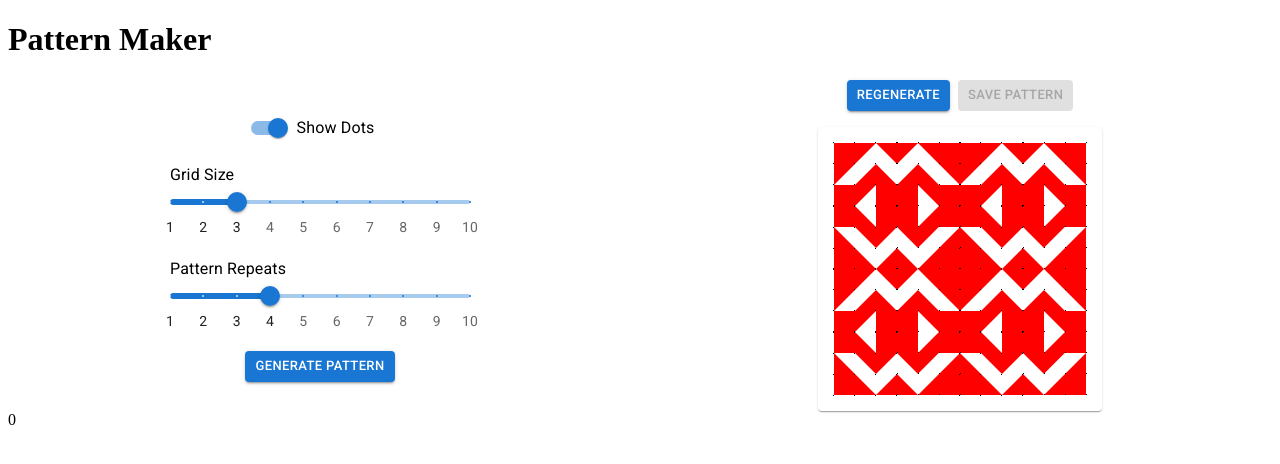
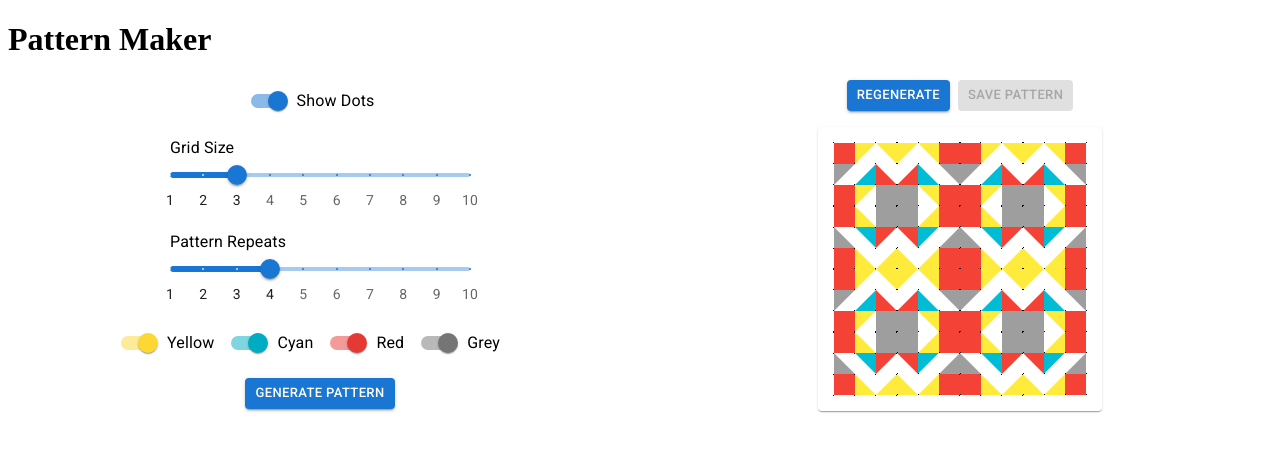
Before and after one commit to poundsignprojects/react-patterns, a Next.js app: page / in a window 1280 px wide. Shown: the top 464 px of the page. Built offline with nearby package versions, Linux system fonts and the light colour scheme.

Commit message:
working configurator with dots, size and colors

```diff
--- a/app/configurator.js
+++ b/app/configurator.js
@@ -6,6 +6,56 @@ import { TextField, Switch, FormControlLabel, Slider } from '@mui/material';
 import { Box } from '@mui/system';
 import Button from '@mui/material/Button';
 import Typography from '@mui/material/Typography';
+import { alpha, styled } from '@mui/material/styles';
+import { yellow, cyan, red, grey } from '@mui/material/colors';
+
+const YellowSwitch = styled(Switch)(({ theme }) => ({
+  '& .MuiSwitch-switchBase.Mui-checked': {
+    color: yellow[600],
+    '&:hover': {
+      backgroundColor: alpha(yellow[600], theme.palette.action.hoverOpacity),
+    },
+  },
+  '& .MuiSwitch-switchBase.Mui-checked + .MuiSwitch-track': {
+    backgroundColor: yellow[600],
+  },
+}));
+
+const CyanSwitch = styled(Switch)(({ theme }) => ({
+  '& .MuiSwitch-switchBase.Mui-checked': {
+    color: cyan[600],
+    '&:hover': {
+      backgroundColor: alpha(cyan[600], theme.palette.action.hoverOpacity),
+    },
+  },
+  '& .MuiSwitch-switchBase.Mui-checked + .MuiSwitch-track': {
+    backgroundColor: cyan[600],
+  },
+}));
+
+const RedSwitch = styled(Switch)(({ theme }) => ({
+  '& .MuiSwitch-switchBase.Mui-checked': {
+    color: red[600],
+    '&:hover': {
+      backgroundColor: alpha(red[600], theme.palette.action.hoverOpacity),
+    },
+  },
+  '& .MuiSwitch-switchBase.Mui-checked + .MuiSwitch-track': {
+    backgroundColor: red[600],
+  },
+}));
+
+const GreySwitch = styled(Switch)(({ theme }) => ({
+  '& .MuiSwitch-switchBase.Mui-checked': {
+    color: grey[600],
+    '&:hover': {
+      backgroundColor: alpha(grey[600], theme.palette.action.hoverOpacity),
+    },
+  },
+  '& .MuiSwitch-switchBase.Mui-checked + .MuiSwitch-track': {
+    backgroundColor: grey[600],
+  },
+}));
 
 
 function RegeneratePattern(regenerateFunc, settings) {
@@ -14,11 +64,7 @@ function RegeneratePattern(regenerateFunc, settings) {
 }
 
 export default function Configurator({regenerateFunc}) {
-  const [settings, setSettingsObj] = useState({ gridSize: 3, patternSize: 4, showDots: true });
-  const [gridSize, setGridSize] = useState(3);
-  const [patternSize, setPatternSize] = useState(4);
-  const [patternNum, setPatternNum] = useState(0);
-  // const [showDots, setShowDots] = useState(true);
+  const [settings, setSettingsObj] = useState({ gridSize: 3, patternSize: 4, showDots: true, colors:['yellow', 'cyan', 'red', 'grey'] });
   const marks = [
     {value: 1, label: '1',},
     {value: 2, label: '2',},
@@ -31,6 +77,20 @@ export default function Configurator({regenerateFunc}) {
     {value: 9, label: '9',},
     {value: 10, label: '10',},
   ];
+
+  function AddColor(color) {
+    const newColorArr = settings['colors'].map((x) => x);
+    newColorArr.push(color);
+
+    UpdateSettings('colors', newColorArr);
+  }
+
+  function RemoveColor(color) {
+    const newColorArr = [];
+    settings['colors'].forEach(colorSetting => {if(colorSetting != color) {newColorArr.push(colorSetting)}});
+
+    UpdateSettings('colors', newColorArr);
+  }
 
   function UpdateSettings(setting, newValue) {
     const newSettings = {};
@@ -85,6 +145,14 @@ export default function Configurator({regenerateFunc}) {
           </Box>
         </Grid>
         <Grid item xs>
+          <Box sx={{ width: 400 }}>
+          <FormControlLabel control={<YellowSwitch defaultChecked />} label="Yellow" onClick={() => { settings['colors'].indexOf('yellow') > -1 ? RemoveColor('yellow') : AddColor('yellow') }} />
+          <FormControlLabel control={<CyanSwitch defaultChecked />} label="Cyan" onClick={() => { settings['colors'].indexOf('cyan') > -1 ? RemoveColor('cyan') : AddColor('cyan') }} />
+          <FormControlLabel control={<RedSwitch defaultChecked />} label="Red" onClick={() => { settings['colors'].indexOf('red') > -1 ? RemoveColor('red') : AddColor('red') }} />
+          <FormControlLabel control={<GreySwitch defaultChecked />} label="Grey" onClick={() => { settings['colors'].indexOf('grey') > -1 ? RemoveColor('grey') : AddColor('grey') }} />
+          </Box>
+        </Grid>
+        <Grid item xs>
           <Button variant='contained' size='small' onClick={() => RegeneratePattern(regenerateFunc, settings)}>Generate Pattern</Button>
         </Grid>
       </Grid>
--- a/app/pattern-app.js
+++ b/app/pattern-app.js
@@ -24,46 +24,50 @@ function Dots({showDots}) {
   );
 }
 
-function Shape({ shapeNum }) {
+function Shape({ shapeNum, shapeColor }) {
   let shapeName;
   switch(shapeNum) {
     case 1:
-      shapeName = "triangle triangle-1";
+      shapeName = "shape triangle triangle-1";
       break;
     case 2:
-      shapeName = "triangle triangle-2";
+      shapeName = "shape triangle triangle-2";
       break;
     case 3:
-      shapeName = "triangle triangle-3";
+      shapeName = "shape triangle triangle-3";
       break;
     case 4:
-      shapeName = "triangle triangle-4";
+      shapeName = "shape triangle triangle-4";
       break;
     case 5:
-      shapeName = "square";
+      shapeName = "shape square";
       break;
     default:
       shapeName = "";
   }
+
+  shapeName += " shape-" + shapeColor;
+
   return(
     <div className={ shapeName }></div>
   );
 }
 
-function GridSquare({ shapeNum, showDots }) {
+function GridSquare({ shapeNum, showDots, shapeColor }) {
   return (
     <div className='grid-square'>
       <Dots showDots={showDots} />
-      <Shape shapeNum={shapeNum} />
+      <Shape shapeNum={shapeNum} shapeColor={shapeColor} />
     </div>
   );
 }
 
-function GridRow({ shapes, showDots }) {
+function GridRow({ shapes, colors, showDots }) {
   return (
     <div className='grid-row'>
-      {shapes.map((num) => {
-        return <GridSquare shapeNum={num} showDots={showDots} />
+      {shapes.map((num, idx) => {
+        // console.log("idx", idx, colors[idx]);
+        return <GridSquare shapeNum={num} showDots={showDots} shapeColor={colors[idx]} />
       })}
     </div>
   );
@@ -72,7 +76,7 @@ function GridRow({ shapes, showDots }) {
 // Returns a an array of numbers of {num} length
 function GetRandomShapes(num) {
   const shapeArray = [];
-  for(let i = 0; i < num; i++) {
+  for (let i = 0; i < num; i++) {
     shapeArray.push(GetRandomShape());
   }
 
@@ -83,35 +87,64 @@ function GetRandomShapes(num) {
 function GetRandomShape() {
   const min = 1;
   const max = 6;
+
   return parseInt(min + Math.random() * (max - min));
 }
 
-// function GetUniqueKey() {
-//   const min = 1;
-//   const max = 6;
-//   return (min + Math.random() * (max - min));
+// function GetRandomShape() {
+//   // const spec = { 1: 0.20, 2: 0.20, 3: 0.20, 4: 0.20, 5: 0.20, 6: 0.0 };
+//   const spec = { 1: 0.17, 2: 0.17, 3: 0.17, 4: 0.17, 5: 0.16, 6: 0.16 };
+//   var i, sum = 0, r = Math.random();
+//   for (i in spec) {
+//     sum += spec[i];
+//     if (r <= sum) {
+//       // console.log(i);
+//       return parseInt(i);
+//     }
+//   }
 // }
 
+function GetRandomColors(gridSize, colors) {
+  const colorArray = [];
+  for (let i = 0; i < gridSize.gridSize; i++) {
+    colorArray.push(GetRandomColor(colors));
+  }
+  return colorArray;
+}
+
+function GetRandomColor({colors}) {
+  const min = 0;
+  const max = colors.length;
+  const index = parseInt(min + Math.random() * (max - min));
+  return colors[index];
+}
+
+
 // Create small grid
-function InitialGrid({grid, showDots}) {
+function InitialGrid({grid, colors, showDots}) {
   return (
     <>
-      {grid.map((rowShapes) => {
-        return <GridRow shapes={rowShapes} showDots={showDots} />
+      {grid.map((rowShapes, idx) => {
+        return <GridRow shapes={rowShapes} colors={colors[idx]} showDots={showDots} />
       })}
     </>
   );
 }
 
-function PatternGrid({ gridSize, patternSize, showDots }) {
+function PatternGrid({ gridSize, patternSize, showDots, colors }) {
   // grid will be an array of numbers
   const grid = [];
   for(let i = 0; i < gridSize; i++) {
     grid.push(GetRandomShapes(gridSize));
   }
 
+  const colorNums = []
+  for(let i = 0; i < gridSize; i++) {
+    colorNums.push(GetRandomColors({gridSize}, {colors}));
+  }
+
   const fullGridRow = []
-  const initGrid = <InitialGrid grid={grid} showDots={showDots} />;
+  const initGrid = <InitialGrid grid={grid} colors={colorNums} showDots={showDots} />;
 
   // build contents for a single grid row
   for(let i = 0; i < patternSize; i++) {
@@ -170,6 +203,7 @@ export default function PatternApp() {
   const [patternSize, setPatternSize] = useState(4);
   const [patternNum, setPatternNum] = useState(0);
   const [showDots, setShowDots] = useState(true);
+  const [colors, setColors] = useState(['yellow', 'cyan', 'red', 'grey']);
 
   const PatternPaper = styled(Paper)(({ theme }) => ({
     padding: theme.spacing(2),
@@ -183,6 +217,7 @@ export default function PatternApp() {
     setGridSize(settings['gridSize']);
     setPatternSize(settings['patternSize']);
     setShowDots(settings['showDots']);
+    setColors(settings['colors']);
   }
 
 
@@ -205,13 +240,13 @@ export default function PatternApp() {
             </Grid>
             <Grid item xs>
               <PatternPaper>
-                <PatternGrid gridSize={gridSize} patternSize={patternSize} showDots={showDots} />
+                <PatternGrid gridSize={gridSize} patternSize={patternSize} showDots={showDots} colors={colors} />
               </PatternPaper>
             </Grid>
           </Grid>
         </Grid>
       </Grid>
-      <span>{patternNum}</span>
+      {/* <span>{patternNum}</span> */}
     </>
   );
 }
--- a/app/styles.css
+++ b/app/styles.css
@@ -1,5 +1,19 @@
-.test {
-    border: 1px solid #f00;
+.shape {
+    opacity: 1;
+    animation-name: fadeInOpacity;
+    animation-iteration-count: 1;
+    animation-timing-function: linear;
+    animation-duration: .25s;
+}
+
+@keyframes fadeInOpacity {
+    0% {
+        opacity: 0;
+    }
+
+    100% {
+        opacity: 1;
+    }
 }
 
 .flipped-h {
@@ -20,7 +34,7 @@
 }
 
 .grid-square {
-    /* background-color: #ccc; */
+    /* background-color: cyan; */
     height: 21px;
     display: inline-block;
     position: relative;
@@ -59,8 +73,24 @@
     bottom: -0.5px;
 }
 
+.shape-grey {
+    background-color: #9e9e9e;
+}
+
+.shape-red {
+    background-color: #f44336;
+}
+
+.shape-yellow {
+    background-color: #ffeb3b;
+}
+
+.shape-cyan {
+    background-color: #00bcd4;
+}
+
 .triangle {
-    background-color: red;
+    /* background-color: red; */
     clip-path: polygon(0% 0%, 100% 0%, 0% 100%);
     height: 100%;
     left: 0;
@@ -88,7 +118,7 @@
 }
 
 .square {
-    background-color: red;
+    /* background-color: red; */
     height: 100%;
     width: 100%;
 }
```
